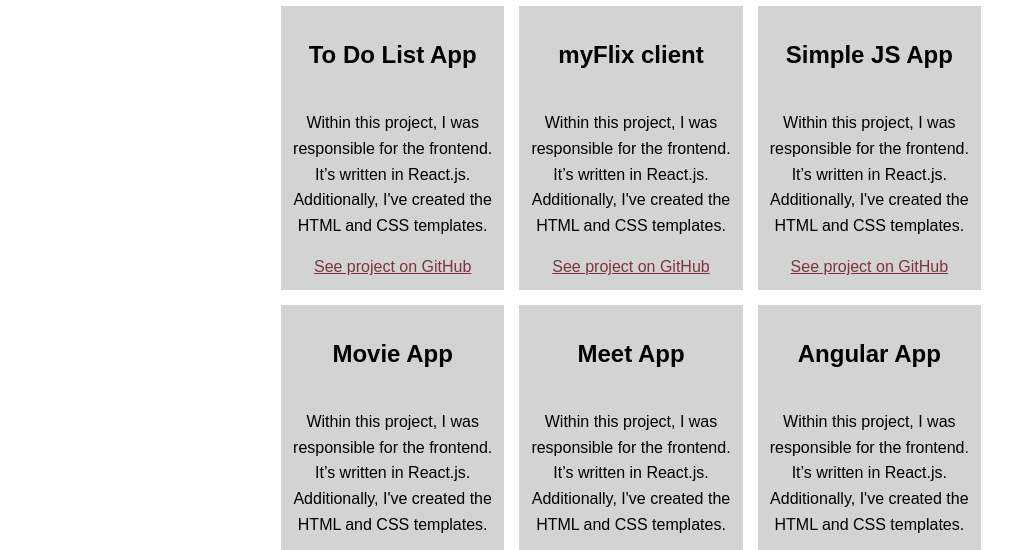
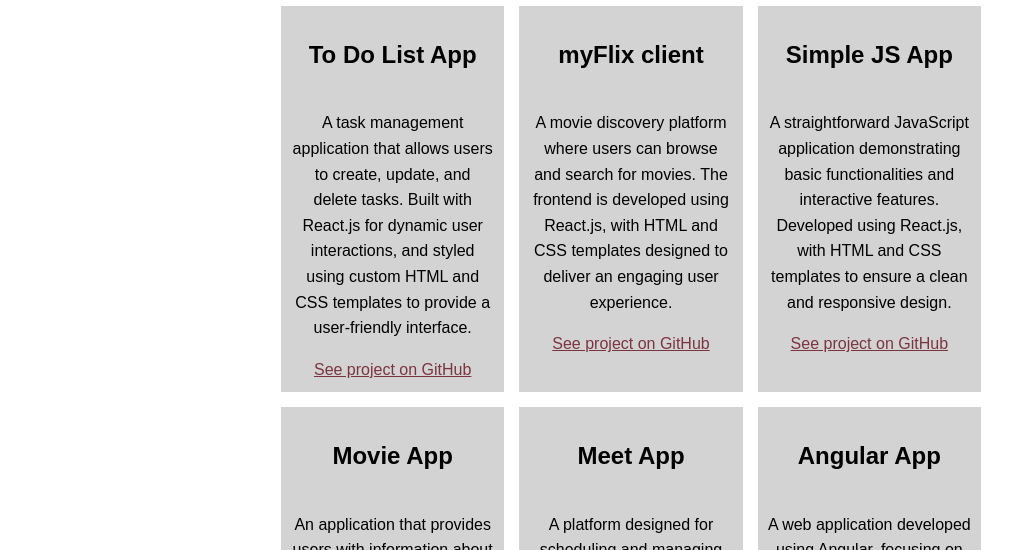
Before and after one commit to barendgabriel/ben-portfolio, a website: page work.html in a window 1280 px wide. Shown: the part 222-772 px from the top of the page, without its empty margins (9-1021 px from the left). Drawn offline with nearby package versions, Linux system fonts and the light colour scheme.

Commit message:
Update work.html

```diff
--- a/work.html
+++ b/work.html
@@ -57,9 +57,10 @@
         <div class="grid__item">
           <h2>To Do List App</h2>
           <p>
-            Within this project, I was responsible for the frontend. It’s
-            written in React.js. Additionally, I've created the HTML and CSS
-            templates.
+            A task management application that allows users to create, update,
+            and delete tasks. Built with React.js for dynamic user interactions,
+            and styled using custom HTML and CSS templates to provide a
+            user-friendly interface.
           </p>
           <a href="#">See project on GitHub</a>
         </div>
@@ -67,9 +68,9 @@
         <div class="grid__item">
           <h2>myFlix client</h2>
           <p>
-            Within this project, I was responsible for the frontend. It’s
-            written in React.js. Additionally, I've created the HTML and CSS
-            templates.
+            A movie discovery platform where users can browse and search for
+            movies. The frontend is developed using React.js, with HTML and CSS
+            templates designed to deliver an engaging user experience.
           </p>
           <a href="#">See project on GitHub</a>
         </div>
@@ -77,9 +78,9 @@
         <div class="grid__item">
           <h2>Simple JS App</h2>
           <p>
-            Within this project, I was responsible for the frontend. It’s
-            written in React.js. Additionally, I've created the HTML and CSS
-            templates.
+            A straightforward JavaScript application demonstrating basic
+            functionalities and interactive features. Developed using React.js,
+            with HTML and CSS templates to ensure a clean and responsive design.
           </p>
           <a href="#">See project on GitHub</a>
         </div>
@@ -87,9 +88,10 @@
         <div class="grid__item">
           <h2>Movie App</h2>
           <p>
-            Within this project, I was responsible for the frontend. It’s
-            written in React.js. Additionally, I've created the HTML and CSS
-            templates.
+            An application that provides users with information about movies,
+            including details and reviews. Built with React.js for dynamic
+            content rendering, and custom HTML and CSS templates to enhance the
+            visual appeal.
           </p>
           <a href="#">See project on GitHub</a>
         </div>
@@ -97,9 +99,9 @@
         <div class="grid__item">
           <h2>Meet App</h2>
           <p>
-            Within this project, I was responsible for the frontend. It’s
-            written in React.js. Additionally, I've created the HTML and CSS
-            templates.
+            A platform designed for scheduling and managing meetings. The
+            frontend is developed using React.js, with HTML and CSS templates
+            crafted to offer a seamless user experience.
           </p>
           <a href="#">See project on GitHub</a>
         </div>
@@ -107,9 +109,9 @@
         <div class="grid__item">
           <h2>Angular App</h2>
           <p>
-            Within this project, I was responsible for the frontend. It’s
-            written in React.js. Additionally, I've created the HTML and CSS
-            templates.
+            A web application developed using Angular, focusing on building a
+            dynamic and responsive user interface. Custom HTML and CSS templates
+            are used to ensure a cohesive and visually appealing design.
           </p>
           <a href="#">See project on GitHub</a>
         </div>
```
